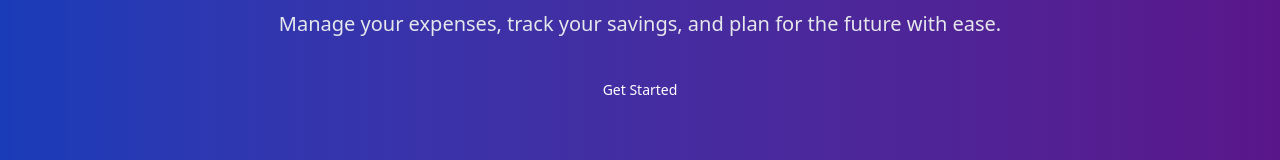
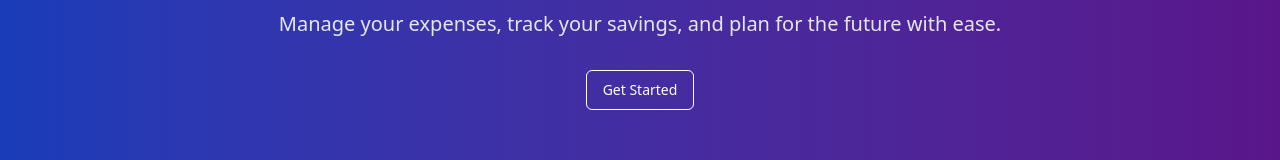
Before and after one commit to rumjotsingh/personal-finances, a React (Vite) app in the folder frontend/: page / in a window 1280 px wide. Shown: the part 476-636 px from the top of the page. Built offline with nearby package versions, Linux system fonts and the light colour scheme.

Commit message:
Update Hero.jsx

```diff
--- a/frontend/src/components/Hero.jsx
+++ b/frontend/src/components/Hero.jsx
@@ -17,7 +17,7 @@ export default function Hero() {
           <p className="text-xl mb-8 text-gray-200">
             Manage your expenses, track your savings, and plan for the future with ease.
           </p>
-          <Button onClick={()=>{handleClick()}}>
+          <Button variant="outline"  onClick={()=>{handleClick()}}>
             Get Started
         </Button>
         </div>
```
